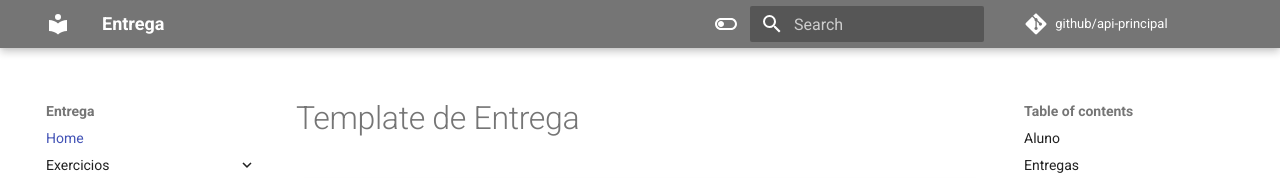
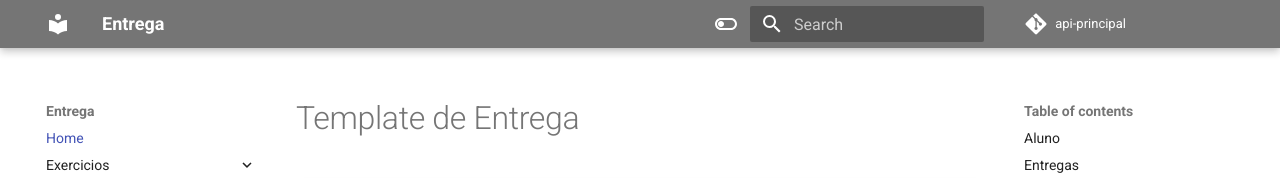
Before and after one commit to joaopgs4/api-principal, an MkDocs documentation site: the page built from docs/index.md, in a window 1280 px wide. Shown: the top 178 px of the page. Built offline with MkDocs 1.6.1 and Material for MkDocs 9.7.7, drawn with Linux system fonts in a browser that asks for light colours; comment, search, counter and statistics services are not loaded.

Commit message:
mkdocks.yaml repo name fix

```diff
--- a/mkdocs.yml
+++ b/mkdocs.yml
@@ -2,7 +2,7 @@ site_name: Entrega
 site_author: João Sarti
 site_url: https://joaopgs4.github.io/api-principal
 repo_url: https://github.com/joaopgs4/api-principal
-repo_name: github/api-principal
+repo_name: api-principal
 
 theme:
   name: material
```
